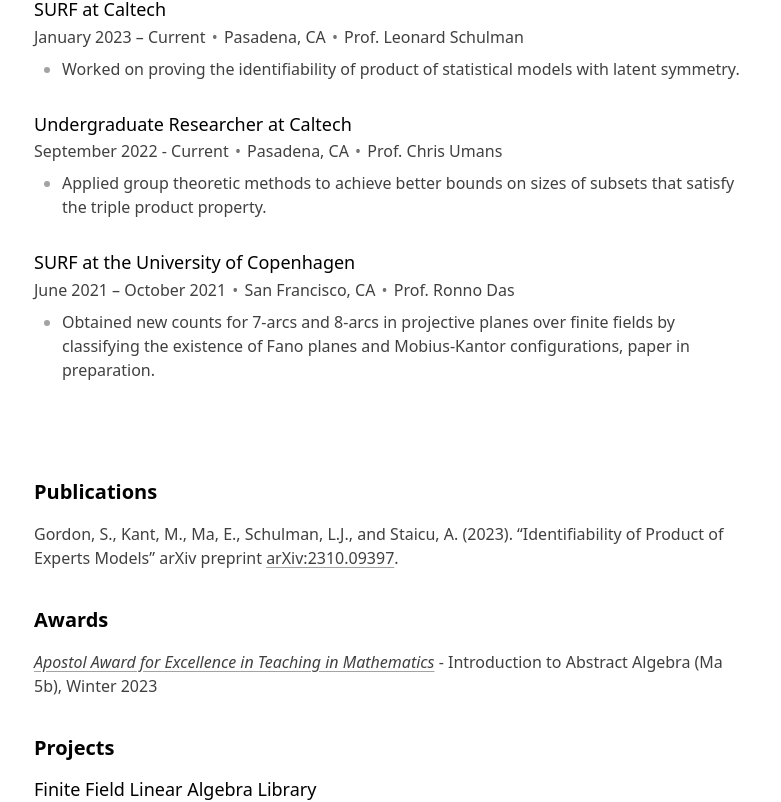
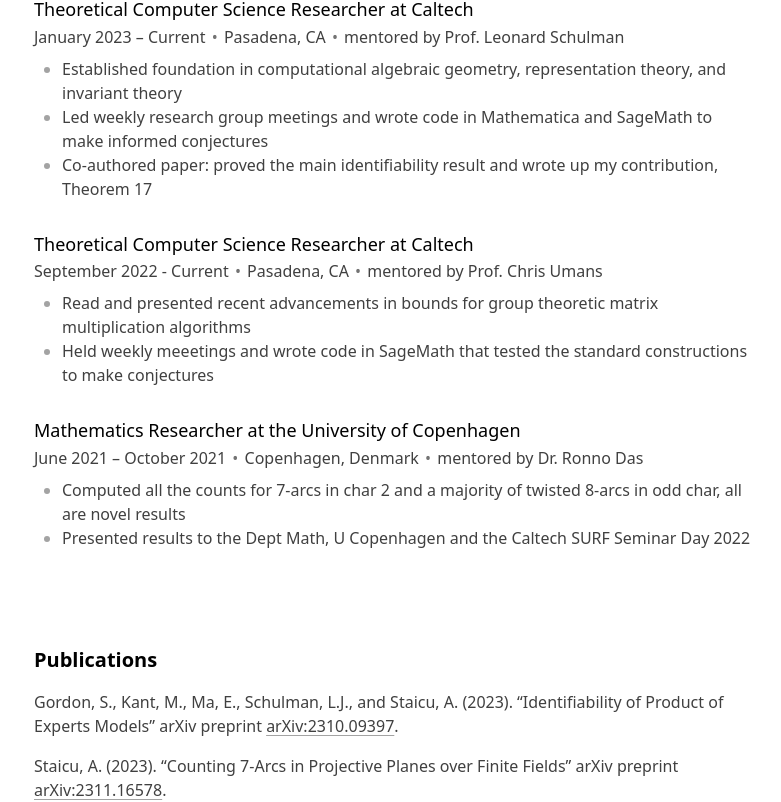
Before and after one commit to andreistaicu1/andreistaicu1.github.io, a SvelteKit app: page /resume in a window 1280 px wide. Shown: the part 938-1740 px from the top of the page, without its empty margins (246-1027 px from the left). Built offline with nearby package versions, Linux system fonts and the light colour scheme.

Commit message:
changed resume and home page message

```diff
--- a/src/lib/components/Header.svelte
+++ b/src/lib/components/Header.svelte
@@ -4,6 +4,7 @@
   const links = [
     /*{ name: "projects", href: "/projects" }, maybe add a writing section at some point*/
     /*{ name: "research", href: "/research" }, uncomment this when research section is done*/
+    /*{ name: "notes", href: "/notes"},*/
     { name: "resume", href: "/resume" },
   ];
 
--- a/src/routes/+page.svelte
+++ b/src/routes/+page.svelte
@@ -8,6 +8,11 @@
       name: "Identifiability of Product of Experts Models",
       href: "https://arxiv.org/abs/2310.09397?context=math.AG",
       desc: "w/ Spencer Gordon, Manav Kant, Eric Ma, and Leonard Schulman",
+    },
+    {
+      name: "Counting 7-Arcs in Projective Planes over Finite Fields",
+      href: "https://arxiv.org/abs/2311.16578",
+      desc: "",
     },
   ];
 </script>
@@ -29,16 +34,14 @@
     </p>
 
     <p>
-      My research interests are in theoretical computer science, specifically using techniques from
-      algebra to design fast algorithms. I'm interested in learning more about algebraic complexity theory
-      and algebraic geometry.
+      My research interests are in theoretical computer science and algebraic geometry. I am interested in using
+      techniques from algebra and algebraic geometry for problems in computer science. My previous research projects
+      were in matrix multipilication and counting arcs in projective planes.
     </p>
 
     <p>
-      I have worked with <a class="link" href="http://users.cms.caltech.edu/~schulman/">Dr. Schulman</a> on identifying
-      causal models, with <a class="link" href="http://users.cms.caltech.edu/~umans/">Dr. Umans</a> on improving the
-      bound on matrix multiplication, and with <a class="link" href="https://ronnod.as/">Dr. Das</a> on
-      counting arcs in projective planes.
+      I am currently working on a project in theoretical computer science on identifying causal models. I am also
+      exploring research in algebraic geometry on toric varieties.
     </p>
   </div>
 
--- /dev/null
+++ b/src/routes/notes/+page.svelte
@@ -0,0 +1,8 @@
+<script lang="ts">
+    import Seo from "$lib/components/Seo.svelte";
+  </script>
+
+  <Seo
+    title="Andrei Staicu – Notes"
+    description="Theoretical computer scientist."
+  />
--- a/src/routes/resume/+page.svelte
+++ b/src/routes/resume/+page.svelte
@@ -28,8 +28,8 @@
 
   <h4 class="font-medium mt-4 mb-1">Graduate-level technical coursework:</h4>
   <ul>
-    <li>Algebraic Geometry (Ma 130a)</li>
-    <li>Abstract Algebra (Ma 120a)</li>
+    <li>Algebraic Geometry (Ma 130ab)</li>
+    <li>Commutative Algebra (Ma 120a)</li>
     <li>Complexity Theory (CS 151)</li>
     <li>Computability Theory (Ma/CS 117ab)</li>
     <li>Discrete Differential Geometry: Theory and Applications (CS/ACM 177a)</li>
@@ -52,41 +52,50 @@
   <h2 class="heading2">Research</h2>
 
   <Workplace
-    title="SURF"
+    title="Theoretical Computer Science Researcher"
     company="Caltech"
     dates="January 2023 – Current"
     location="Pasadena, CA"
-    prof="Leonard Schulman"
+    prof="mentored by Prof. Leonard Schulman"
   >
     <li>
-      Worked on proving the identifiability of product of statistical models with latent symmetry.
+      Established foundation in computational algebraic geometry, representation theory, and invariant theory
+    </li>
+    <li>
+      Led weekly research group meetings and wrote code in Mathematica and SageMath to make informed conjectures
+    </li>
+    <li>
+      Co-authored paper: proved the main identifiability result and wrote up my contribution, Theorem 17
     </li>
   </Workplace>
 
   <Workplace
-    title="Undergraduate Researcher"
+    title="Theoretical Computer Science Researcher"
     company="Caltech"
     dates="September 2022 - Current"
     location="Pasadena, CA"
-    prof="Chris Umans"
+    prof="mentored by Prof. Chris Umans"
   >
     <li>
-      Applied group theoretic methods to achieve better bounds on sizes of subsets that satisfy the
-      triple product property.
+      Read and presented recent advancements in bounds for group theoretic matrix multiplication algorithms
+    </li>
+    <li>
+      Held weekly meeetings and wrote code in SageMath that tested the standard constructions to make conjectures
     </li>
   </Workplace>
 
   <Workplace
-    title="SURF"
+    title="Mathematics Researcher"
     company="the University of Copenhagen"
     dates="June 2021 – October 2021"
-    location="San Francisco, CA"
-    prof="Ronno Das"
+    location="Copenhagen, Denmark"
+    prof="mentored by Dr. Ronno Das"
   >
     <li>
-      Obtained new counts for 7-arcs and 8-arcs in projective planes over finite fields by
-      classifying the existence of Fano planes and Mobius-Kantor configurations, paper in
-      preparation.
+      Computed all the counts for 7-arcs in char 2 and a majority of twisted 8-arcs in odd char, all are novel results
+    </li>
+    <li>
+      Presented results to the Dept Math, U Copenhagen and the Caltech SURF Seminar Day 2022
     </li>
   </Workplace>
 </section>
@@ -96,10 +105,13 @@
     <h4 class="font-light mt-4 mb-1">Gordon, S., Kant, M., Ma, E., Schulman, L.J., and <b>Staicu, A.</b> (2023).
       “Identifiability of Product of Experts Models” arXiv preprint <a class="link"
       href="https://arxiv.org/abs/2310.09397?context=math.AG">arXiv:2310.09397</a>.</h4>
+    <h4 class="font-light mt-4 mb-1"><b>Staicu, A.</b> (2023).
+      “Counting 7-Arcs in Projective Planes over Finite Fields” arXiv preprint <a class="link"
+      href="https://arxiv.org/abs/2311.16578">arXiv:2311.16578</a>.</h4>
 </section>
 
 <section class="layout-md py-4">
-  <h2 class="heading2">Awards</h2>
+  <h2 class="heading2">Honors and Awards</h2>
     <h4 class="font-light mt-4 mb-1"><em><a class="link" href="https://pma.caltech.edu/research-and-academics/mathematics/prizes-and-awards-in-mathematics/apostol-award-for-excellence-in-teaching-in-mathematics-winners"
       >Apostol Award for Excellence in Teaching in Mathematics</a></em> - Introduction to Abstract Algebra (Ma 5b),
       Winter 2023</h4>
--- a/src/routes/resume/Workplace.svelte
+++ b/src/routes/resume/Workplace.svelte
@@ -25,7 +25,7 @@
     <span class="px-0.5 text-neutral-500">•</span>
     <span class="whitespace-nowrap">{location}</span>
     <span class="px-0.5 text-neutral-500">•</span>
-    <span class="whitespace-nowrap">Prof. {prof}</span>
+    <span class="whitespace-nowrap">{prof}</span>
   </p>
   {#if !hidden}
     <ul class="list-disc pl-7 marker:text-neutral-400" in:fade|local>
```
